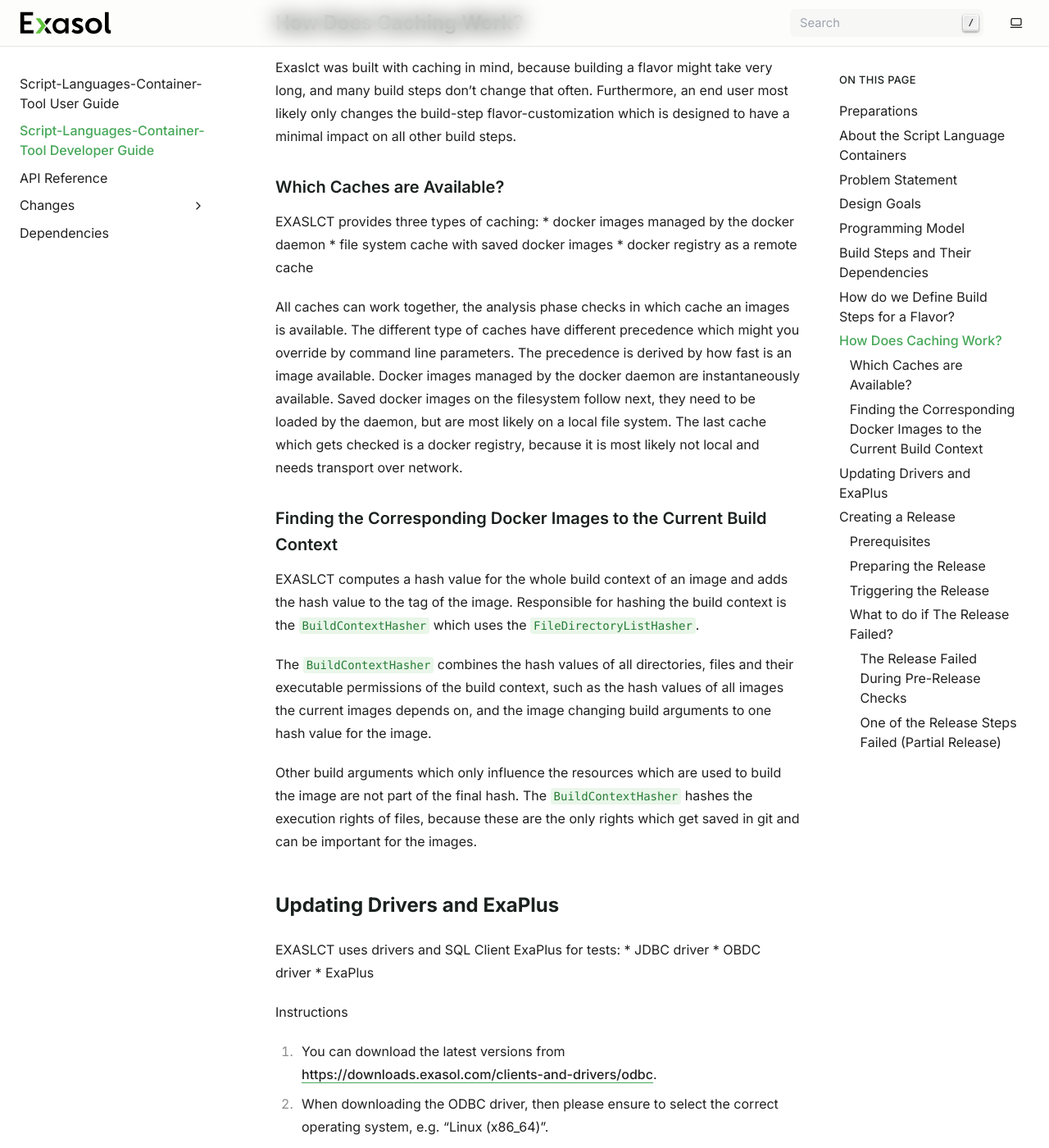
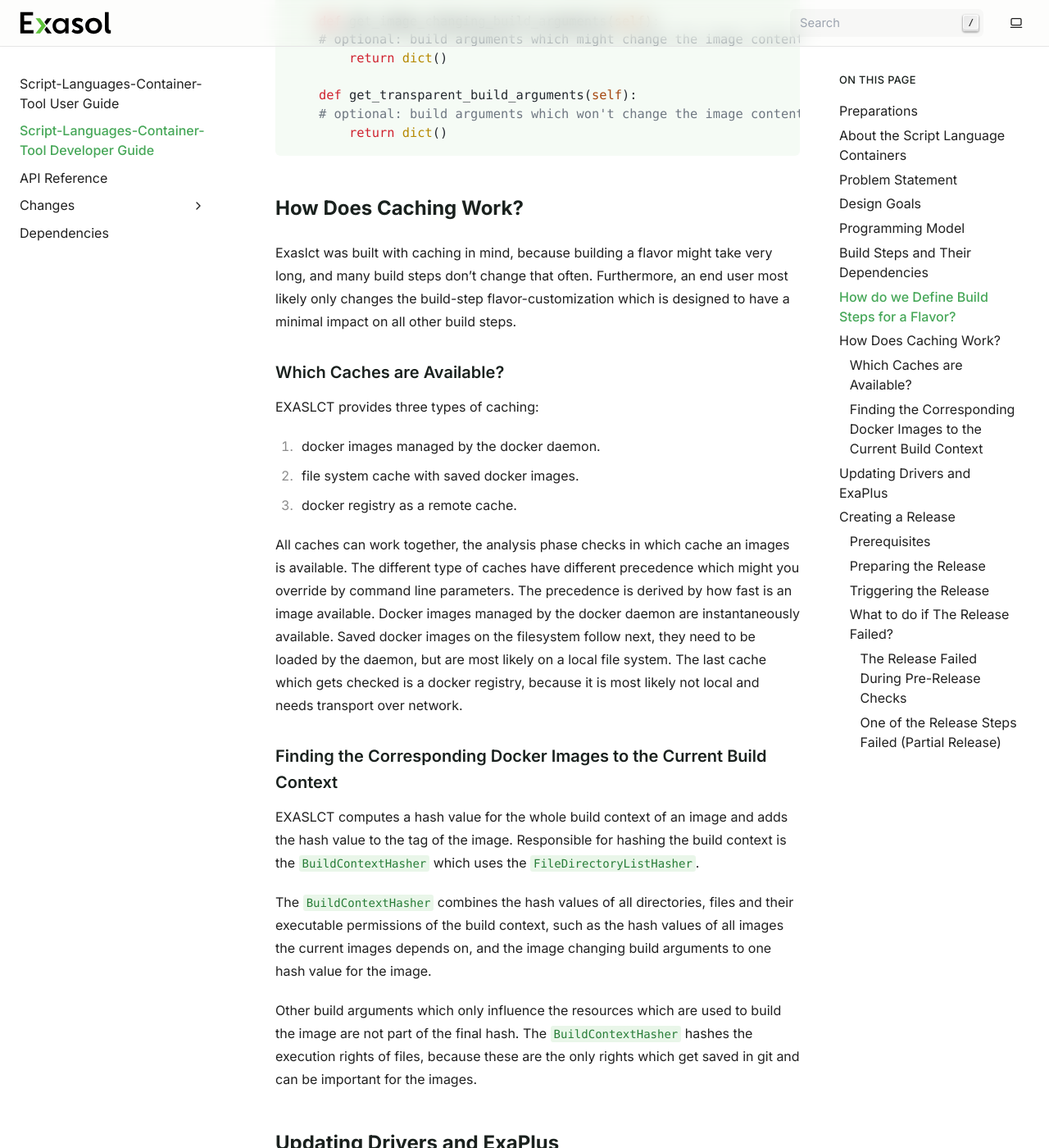
Before and after one commit to exasol/script-languages-container-tool, a Sphinx documentation site: the page built from doc/developer_guide/developer_guide.rst, in a window 1280 px wide and 1400 px high, scrolled down 5029 px. Shown: the whole window at 82% size. Built offline with Sphinx 7.4.7, drawn with Linux system fonts in a browser that asks for light colours; some of the changed text lies outside the part shown.

Commit message:
Fixes from review

```diff
--- a/README.rst
+++ b/README.rst
@@ -173,7 +173,7 @@ to the following one:
 
    ALTER SESSION SET SCRIPT_LANGUAGES='<LANGUAGE_ALIAS>=localzmq+protobuf:///<bucketfs-name>/<bucket-name>/<path-in-bucket>/<container-name>?lang=<language>#buckets/<bucketfs-name>/<bucket-name>/<path-in-bucket>/<container-name>/exaudf/exaudfclient[_py3]';
 
-**Please, refer to the** `User Guide <doc/user_guide/user_guide.rst>`__
+**Please, refer to the** :doc:`User Guide <user_guide/user_guide>`.
 **for more detailed information, how to use exalsct.**
 
 Features
--- a/doc/conf.py
+++ b/doc/conf.py
@@ -74,7 +74,7 @@ html_theme = "shibuya"
 # relative to this directory. They are copied after the builtin static files,
 # so a file named "default.css" will overwrite the builtin "default.css".
 html_static_path = ["_static"]
-html_title = "Toolbox"
+html_title = "Script-Languages-Container-Tool"
 html_theme_options = {
     "light_logo": "_static/light-exasol-logo.svg",
     "dark_logo": "_static/dark-exasol-logo.svg",
--- a/doc/developer_guide/developer_guide.rst
+++ b/doc/developer_guide/developer_guide.rst
@@ -78,8 +78,10 @@ code. As such, we typically have tasks like the following one:
 - Start Container
 - Upload something
 
-Most of these tasks produce some kind of output, for example: \* docker
-image \* a running docker container
+Most of these tasks produce some kind of output, for example:
+
+- docker image
+- a running docker container
 
 Often, other tasks then depend either on the output, or the action of
 one or more other tasks. These dependencies build a direct acyclic graph
@@ -143,7 +145,7 @@ The following graph shows the default build steps and their
 dependencies.
 
 .. image:: ./images/image-dependencies.png
-  :width: 400
+  :width: 800
   :alt: Build-Step dependencies
 
 A dependency between build steps can be either a FROM or COPY
@@ -209,9 +211,11 @@ other build steps.
 Which Caches are Available?
 ~~~~~~~~~~~~~~~~~~~~~~~~~~~
 
-EXASLCT provides three types of caching: \* docker images managed by the
-docker daemon \* file system cache with saved docker images \* docker
-registry as a remote cache
+EXASLCT provides three types of caching:
+
+#. docker images managed by the docker daemon.
+#. file system cache with saved docker images.
+#. docker registry as a remote cache.
 
 All caches can work together, the analysis phase checks in which cache
 an images is available. The different type of caches have different
@@ -245,8 +249,11 @@ for the images.
 Updating Drivers and ExaPlus
 ----------------------------
 
-EXASLCT uses drivers and SQL Client ExaPlus for tests: \* JDBC driver \*
-OBDC driver \* ExaPlus
+EXASLCT uses drivers and SQL Client ExaPlus for tests:
+
+- JDBC driver
+- OBDC driver
+- ExaPlus
 
 Instructions
 
@@ -258,7 +265,7 @@ Instructions
    `test/resources/test_container/full/build/Dockerfile <https://github.com/exasol/script-languages-container-tool/blob/main/test/resources/test_container/full/build/Dockerfile>`__.
 4. Update the path to the resp. ``*.so`` files in file
    ``lib/tasks/test/run_db_test.py``, method
-   `command_line() <https://github.com/exasol/script-languages-container-tool/blob/main/exasol_script_languages_container_tool/lib/tasks/test/run_db_test.py#L110>`__.
+   `command_line() <https://github.com/exasol/script-languages-container-tool/blob/main/exasol/slc/internal/tasks/test/run_db_test.py#L96>`__.
 
 Creating a Release
 ------------------
@@ -272,7 +279,7 @@ Prerequisites
 
 - Release tag needs to match package
 
-  For Example: \* Tag: 0.4.0 \* \`poetry version -s\`: 0.4.0
+  For Example: **Tag: 0.4.0**  \`poetry version -s\`: 0.4.0
 
 Preparing the Release
 ~~~~~~~~~~~~~~~~~~~~~
--- a/doc/user_guide/user_guide.rst
+++ b/doc/user_guide/user_guide.rst
@@ -154,7 +154,9 @@ command:
 
    exaslct run-db-test --flavor-path=flavors/<flavor-name>
 
-**Note: you need docker in privileged mode to execute the tests**
+.. important::
+
+   You need docker in privileged mode to execute the tests**
 
 Testing an existing container file
 ~~~~~~~~~~~~~~~~~~~~~~~~~~~~~~~~~~
```
Also changed, not shown: other parts of README.rst (+1 -1 lines).
